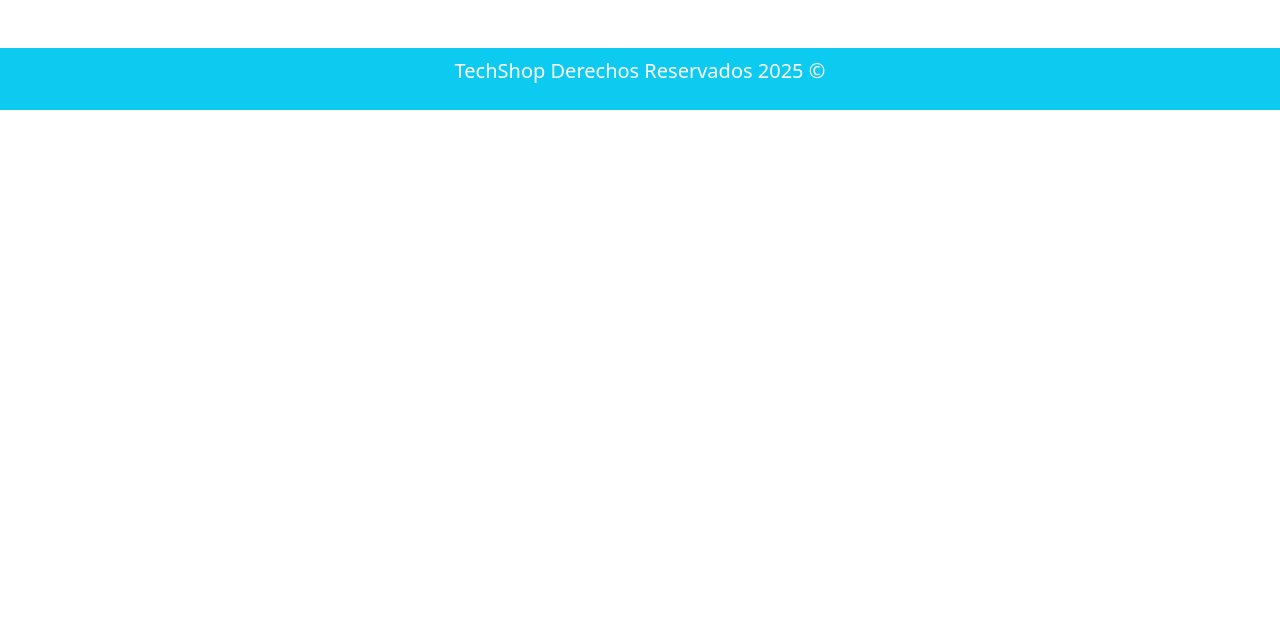
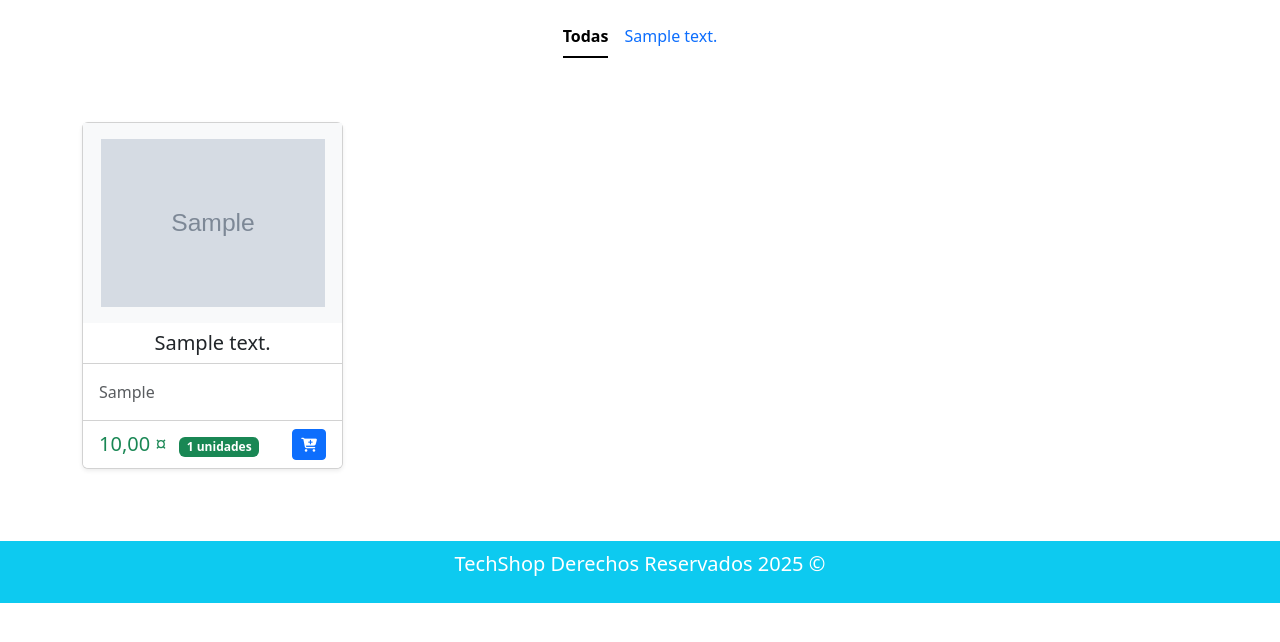
Before and after one commit to LuisDiegoV24/tienda2025, a Spring Boot app: a page that uses src/main/resources/templates/index.html in a window 1280 px wide. Shown: the part 112-754 px from the top of the page. Run offline with Spring Boot 4, Linux system fonts and the light colour scheme; tables that the repository leaves empty hold one stand-in row (values such as "Sample post"); grey boxes marked "Sample" are stand-in pictures; some libraries are stand-ins or nearby versions.

Commit message:
Commit semana 6: Consultas y tabs

```diff
--- /dev/null
+++ b/src/main/java/com/tienda/controller/IndexController.java
@@ -0,0 +1,48 @@
+package com.tienda.controller;
+
+import com.tienda.service.CategoriaService;
+import com.tienda.service.ProductoService;
+import org.springframework.stereotype.Controller;
+import org.springframework.ui.Model;
+import org.springframework.web.bind.annotation.GetMapping;
+import org.springframework.web.bind.annotation.PathVariable;
+
+@Controller
+public class IndexController {
+
+    // Las últimas versiones de Spring, recomiendan utilziar final y contructor en lugar de @autowired
+    private final ProductoService productoService;
+    private final CategoriaService categoriaService;
+
+    // (Spring inyecta automáticamente)
+    public IndexController(ProductoService productoService, CategoriaService categoriaService) {
+        this.productoService = productoService;
+        this.categoriaService = categoriaService;
+    }
+
+    @GetMapping("/")
+    public String cargarPaginaInicio(Model model) {
+        var lista = productoService.getProductos(true);
+        model.addAttribute("productos", lista);
+        var categorias = categoriaService.getCategorias(true);
+        model.addAttribute("categorias", categorias);
+        return "/index";
+    }
+
+    @GetMapping("/consultas/{idCategoria}")
+    public String listado(@PathVariable("idCategoria") Integer idCategoria, Model model) {
+        model.addAttribute("idCategoriaActual", idCategoria);
+        var categoriaOptional = categoriaService.getCategoria(idCategoria);
+        if (categoriaOptional.isEmpty()) {
+            //Puede ser que no se exista la categoria buscada...
+            model.addAttribute("productos", java.util.Collections.emptyList());
+        } else {
+            var categoria = categoriaOptional.get();
+            var productos = categoria.getProductos();
+            model.addAttribute("productos", productos);
+        }
+        var categorias = categoriaService.getCategorias(true);
+        model.addAttribute("categorias", categorias);
+        return "/index";
+    }
+}
--- /dev/null
+++ b/src/main/resources/templates/consultas/fragmentos.html
@@ -0,0 +1,67 @@
+<!DOCTYPE html>
+<html xmlns="http://www.w3.org/1999/xhtml"
+      xmlns:th="http://www.thymeleaf.org"
+      xmlns:sec="http://www.thymeleaf.org/thymeleaf-extras-springsecurity6">
+    <head th:replace="~{general/plantilla :: head}"/>
+    <body>
+        <!-- fragmento 1 para Agregar producto en ventana modal -->
+        <section th:fragment="tabs" class="py-3 mb-4">
+            <div class="d-flex justify-content-center px-5">
+                <ul class="nav nav-underline">
+                    <li class="nav-item">
+                        <a th:href="@{/}"
+                           th:classappend="${idCategoriaActual == null} ? 'active'"
+                           class="nav-link"
+                           aria-current="page">
+                            [[#{pruebas.todas}]]
+                        </a>
+                    </li>
+                    <li th:each="c : ${categorias}" class="nav-item">
+                        <a th:href="@{/consultas/{id}(id=${c.idCategoria})}"
+                           th:classappend="${idCategoriaActual != null and idCategoriaActual.equals(c.idCategoria)} ? 'active'"
+                           class="nav-link">
+                            [[${c.descripcion}]]
+                        </a>
+                    </li>
+                </ul>
+            </div>
+        </section>
+
+        <!-- fragmento 2 para el listado de tarjetas de productos -->
+        <section th:fragment="tarjetas" class="container py-4">
+            <div class="row row-cols-1 row-cols-sm-2 row-cols-lg-3 row-cols-xl-4 g-4">
+                <div th:each="p : ${productos}" class="col">
+                    <div class="card h-100 shadow-sm">
+                        <div class="d-flex justify-content-center align-items-center bg-light p-3" style="height: 200px;">
+                            <img th:src="${p.rutaImagen}" class="img-fluid"
+                                 th:alt="${p.descripcion}"
+                                 style="max-height: 100%; object-fit: contain;"/>
+                        </div>
+                        <div class="card-header bg-white">
+                            <h5 class="card-title text-center text-truncate mb-0" th:text="${p.descripcion}">Título</h5>
+                        </div>
+                        <div class="card-body d-flex flex-column">
+                            <p class="card-text text-muted mb-auto text-truncate" th:text="${p.detalle}">Detalle</p>
+                        </div>
+                        <div class="card-footer bg-white d-flex justify-content-between align-items-center">
+                            <div class="fw-bold">
+                                <span class="text-success h5" th:text="${#numbers.formatCurrency(p.precio)}">$99.99</span>
+                                <span th:if="${p.existencias > 0}" class="badge text-bg-success ms-2" th:text="${p.existencias} + ' unidades'"></span>
+                                <span th:unless="${p.existencias > 0}" class="badge text-bg-danger ms-2">Agotado</span>
+                            </div>
+                            <form th:action="@{/carrito/agregar}" th:method="POST" class="d-inline">
+                                <input type="hidden" th:value="${p.idProducto}" name="idProducto"/>
+                                <button type="submit"
+                                        class="btn btn-sm btn-primary"
+                                        th:disabled="${p.existencias == 0}"
+                                        onclick="addCart(this.form)">
+                                    <i class="fas fa-cart-plus"></i>
+                                </button>
+                            </form>
+                        </div>
+                    </div>
+                </div>
+            </div>
+        </section>
+    </body>
+</html>
--- a/src/main/resources/templates/index.html
+++ b/src/main/resources/templates/index.html
@@ -11,6 +11,9 @@
     <body>
             <header th:replace="~{general/fragmentos :: header}"/>
 
+            <section th:replace="~{consultas/fragmentos :: tabs}"/>
+            <section th:replace="~{consultas/fragmentos :: tarjetas}"/>
+
             <footer th:replace="~{general/fragmentos :: footer}"/>
     </body>
 </html>
```
Also changed, not shown: src/main/java/com/tienda/domain/Categoria.java (+8 -1 lines).
